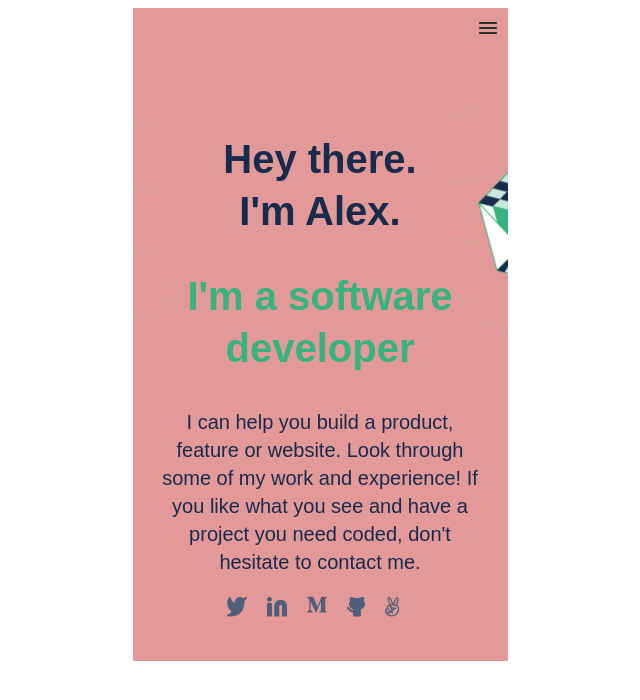
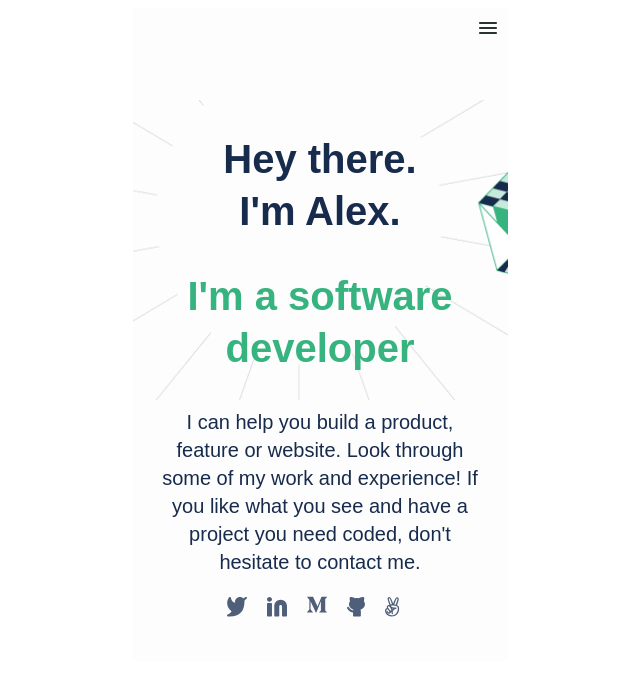
Before and after one commit to Tehmin-Saleem/Portfolio, a plain HTML site: page index.html in a window 1280 px wide. Shown: the whole page, without its empty margins (320-960 px from the left). Drawn offline with Linux system fonts and the light colour scheme.

Commit message:
updated styles

```diff
--- a/styles.css
+++ b/styles.css
@@ -1,6 +1,6 @@
 .container {
   width: 375px;
-  background-color: #e49999;
+  background-color: #fdfdfd;
   display: flex;
   flex-direction: column;
   height: 653.32px;
```
